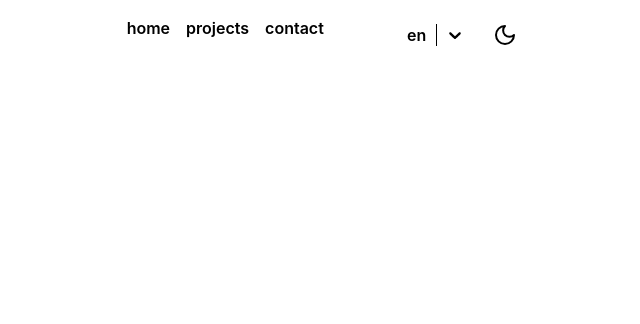
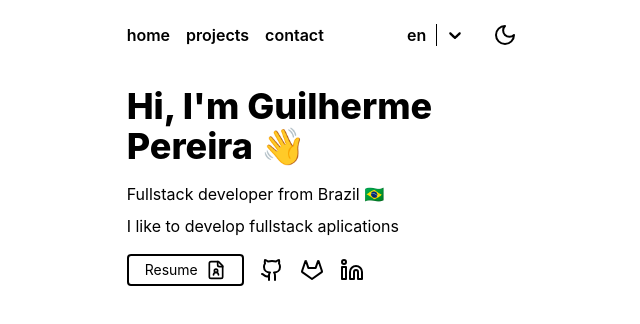
Before and after one commit to guilhermepereira2917/portfolio, a React (Vite) app: page / in a window 1280 px wide. Shown: the top 324 px of the page, without its empty margins (316-956 px from the left). Built offline with nearby package versions, Linux system fonts and the light colour scheme.

Commit message:
add intro section

```diff
--- a/src/App.tsx
+++ b/src/App.tsx
@@ -1,9 +1,11 @@
 import Header from "./components/Header"
+import Intro from "./components/Intro"
 
 export default function App() {
   return (
     <div className="w-1/3 container text-primary-text">
       <Header />
+      <Intro />
     </div>
   )
 }
--- a/src/components/Header.tsx
+++ b/src/components/Header.tsx
@@ -8,7 +8,7 @@ export default function Header(): ReactNode {
 
   return (
     <header className="w-full flex justify-between p-4 text-secondary-text font-semibold">
-      <div className="flex gap-4">
+      <div className="flex gap-4 items-center">
         <nav>{t("header.home")}</nav>
         <nav>{t("header.projects")}</nav>
         <nav>{t("header.contact")}</nav>
--- /dev/null
+++ b/src/components/Intro.tsx
@@ -0,0 +1,17 @@
+import { ReactNode } from "react";
+import { useTranslation } from "react-i18next";
+import Contact from "./contact/Contact";
+
+export default function Intro(): ReactNode {
+  const { t } = useTranslation()
+
+  return (
+    <section className="p-4 flex flex-col gap-2">
+      <h1 className="text-4xl font-extrabold mb-2">{t("intro.greeting")} 👋</h1>
+      <p>{t("intro.intro")}</p>
+      <p>{t("intro.about_me")}</p>
+
+      <Contact />
+    </section>
+  )
+}
--- a/src/components/LanguageSelector.tsx
+++ b/src/components/LanguageSelector.tsx
@@ -46,7 +46,7 @@ const customStyle: StylesConfig = {
 }
 
 export default function LanguageSelector(): ReactNode {
-  const defaultValue = options.find((option) => option.value === i18n.language)
+  const defaultValue = options.find((option) => option.value === i18n.language) || options[0]
 
   const handleOnChange = (newValue: any) => {
     const newLanguage = newValue.value
--- /dev/null
+++ b/src/components/contact/Contact.tsx
@@ -0,0 +1,14 @@
+import { ReactNode } from "react";
+import { GithubLink, GitlabLink, LinkedinLink } from "./ContactLink";
+import ResumeButton from "./ResumeButton";
+
+export default function Contact(): ReactNode {
+  return (
+    <div className="flex items-center gap-4 mt-2">
+      <ResumeButton />
+      <GithubLink />
+      <GitlabLink />
+      <LinkedinLink />
+    </div>
+  )
+}
--- /dev/null
+++ b/src/components/contact/ContactLink.tsx
@@ -0,0 +1,25 @@
+import { Github, Gitlab, Linkedin } from "lucide-react";
+import { ReactNode } from "react";
+
+interface ContactLinkProps {
+  href: string,
+  icon: ReactNode,
+}
+
+function ContactLink({ href, icon }: ContactLinkProps): ReactNode {
+  return (
+    <a href={href} target="_blank" className="text-secondary-text">{icon}</a>
+  )
+}
+
+export function GithubLink(): ReactNode {
+  return <ContactLink href="https://github.com/guilhermepereira2917" icon={<Github />} />
+}
+
+export function GitlabLink(): ReactNode {
+  return <ContactLink href="https://gitlab.com/guilhermepereira2917" icon={<Gitlab />} />
+}
+
+export function LinkedinLink(): ReactNode {
+  return <ContactLink href="https://www.linkedin.com/in/guilherme-pereira-0b77b8245/" icon={<Linkedin />} />
+}
--- /dev/null
+++ b/src/components/contact/ResumeButton.tsx
@@ -0,0 +1,23 @@
+import { FileUser } from "lucide-react";
+import { ReactNode } from "react";
+import { useTranslation } from "react-i18next";
+
+export default function ResumeButton(): ReactNode {
+  const { t, i18n } = useTranslation()
+
+  const handleDownload = async () => {
+    const resumeToDownload = `/resume/${i18n.language}.pdf`
+    const a = document.createElement("a");
+    a.href = resumeToDownload;
+    a.download = t("contact.resume_file_name");
+    document.body.appendChild(a);
+    a.click();
+    document.body.removeChild(a);
+  }
+
+  return (
+    <button onClick={handleDownload} className="text-sm items-center flex cursor-pointer border-2 border-hover py-1 px-4 rounded">
+      {t("contact.resume")} <FileUser className="size-5 ml-2" />
+    </button>
+  )
+}
--- a/src/locales/en.json
+++ b/src/locales/en.json
@@ -1,5 +1,12 @@
 {
   "header.home": "home",
   "header.projects": "projects",
-  "header.contact": "contact"
+  "header.contact": "contact",
+
+  "intro.greeting": "Hi, I'm Guilherme Pereira",
+  "intro.intro": "Fullstack developer from Brazil 🇧🇷",
+  "intro.about_me": "I like to develop fullstack aplications",
+
+  "contact.resume": "Resume",
+  "contact.resume_file_name": "Fullstack Developer Guilherme Pereira.pdf"
 }
```
Also changed, not shown: 1 other file (tests, documents, lock files or other folders).
